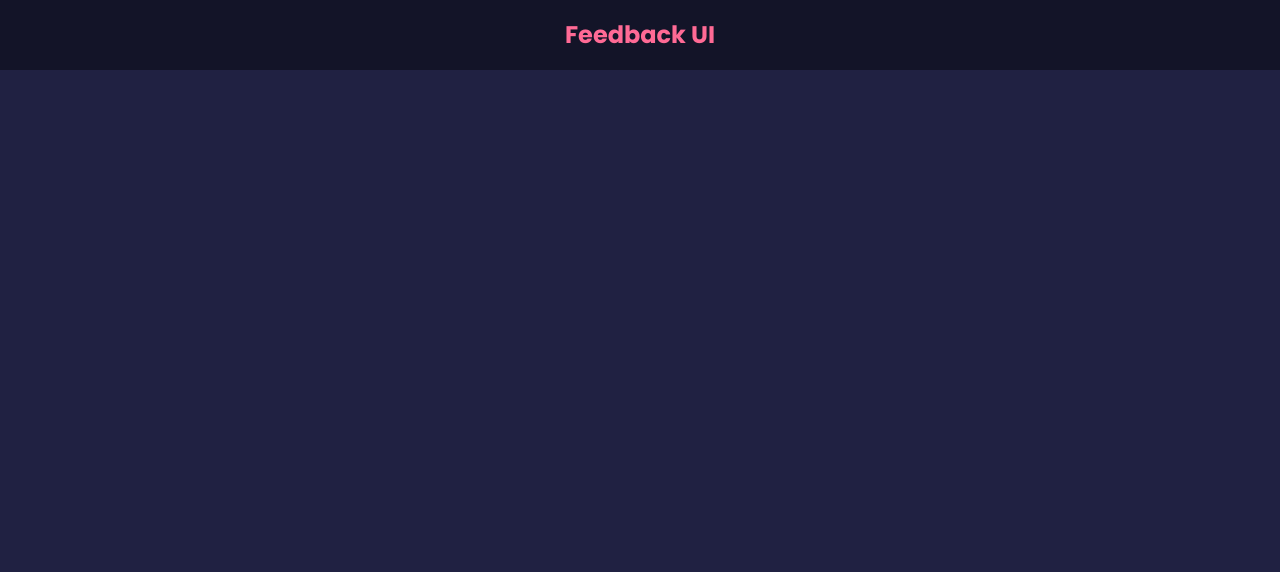
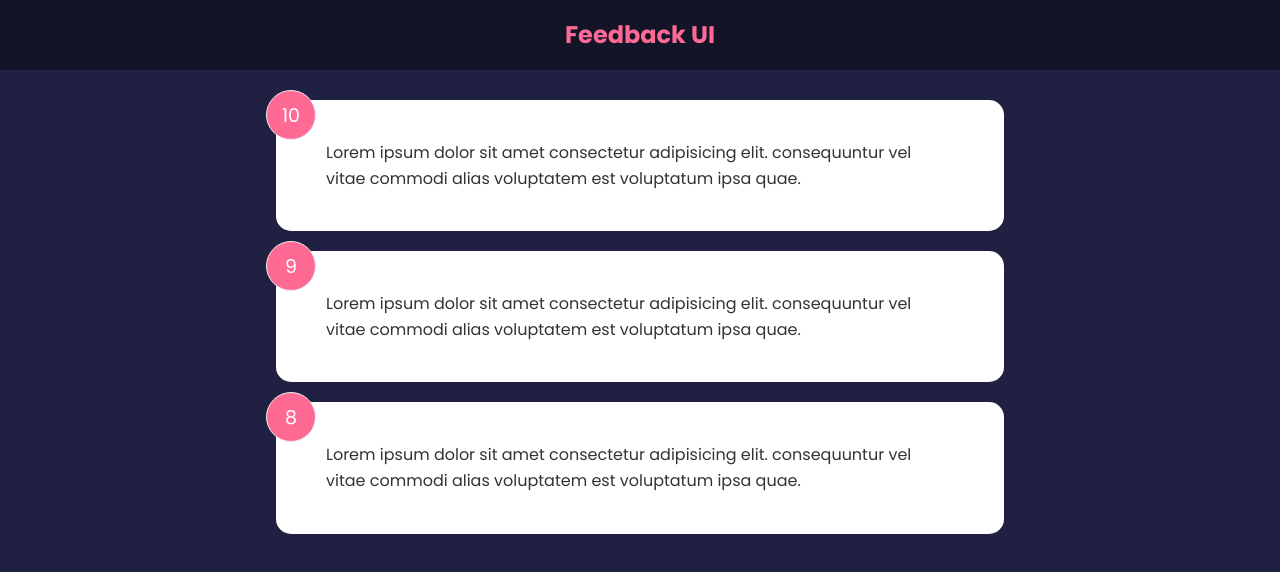
Before and after one commit to devrahul93/React-FrontToBack, a React (Create React App) app in the folder feedback-app/: page / in a window 1280 px wide. Shown: the top 572 px of the page. Built offline with nearby package versions, Linux system fonts and the light colour scheme.

Commit message:
managing global state

```diff
--- a/feedback-app/src/App.js
+++ b/feedback-app/src/App.js
@@ -1,11 +1,18 @@
+import { useState } from 'react'
 import './index.css'
 import Header from './components/Header'
+import FeedbackData from './data/FeedBackData'
+import FeedBackList from './components/FeedbackList'
 
 const App = () => {
+  const [feedBack, setFeedBack] = useState(FeedbackData)
   return (
     <>
       <>
         <Header />
+        <div className="container">
+          <FeedBackList feedBack={feedBack} />
+        </div>
       </>
     </>
   )
--- /dev/null
+++ b/feedback-app/src/components/FeedbackItem.jsx
@@ -0,0 +1,9 @@
+const FeedBack = ({ item }) => {
+  return (
+    <div className="card">
+      <div className="num-display">{item.rating}</div>
+      <div className="text-display">{item.text}</div>
+    </div>
+  )
+}
+export default FeedBack
--- /dev/null
+++ b/feedback-app/src/components/FeedbackList.jsx
@@ -0,0 +1,16 @@
+import FeedBack from './FeedbackItem'
+
+const FeedBackList = ({ feedBack }) => {
+  if (!feedBack || feedBack.length === 0) {
+    return <p>No feedback yet</p>
+  }
+  return (
+    <>
+      {feedBack.map((item) => (
+        <FeedBack key={item.id} item={item} />
+      ))}
+    </>
+  )
+}
+
+export default FeedBackList
--- /dev/null
+++ b/feedback-app/src/data/FeedBackData.js
@@ -0,0 +1,19 @@
+const FeedbackData = [
+  {
+    id: 1,
+    rating: 10,
+    text: 'Lorem ipsum dolor sit amet consectetur adipisicing elit. consequuntur vel vitae commodi alias voluptatem est voluptatum ipsa quae.',
+  },
+  {
+    id: 2,
+    rating: 9,
+    text: 'Lorem ipsum dolor sit amet consectetur adipisicing elit. consequuntur vel vitae commodi alias voluptatem est voluptatum ipsa quae.',
+  },
+  {
+    id: 3,
+    rating: 8,
+    text: 'Lorem ipsum dolor sit amet consectetur adipisicing elit. consequuntur vel vitae commodi alias voluptatem est voluptatum ipsa quae.',
+  },
+]
+
+export default FeedbackData
```
